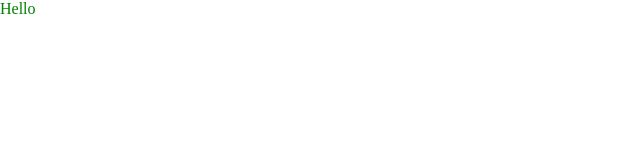
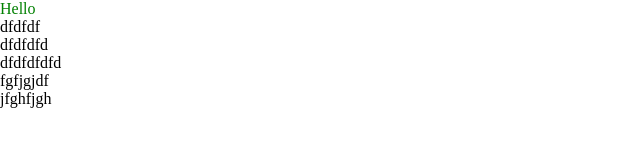
Before and after one commit to VeronikaKan/GitHubTest, a plain HTML site: page index.html in a window 1280 px wide. Shown: the whole page, without its empty margins (0-640 px from the left). Drawn offline with Linux system fonts and the light colour scheme.

Commit message:
third commit

```diff
--- a/index.html
+++ b/index.html
@@ -11,6 +11,23 @@
     <p>
         Hello
     </p>
+    <ul>
+        <li>
+            dfdfdf
+        </li>
+        <li>
+            dfdfdfd
+        </li>
+        <li>
+            dfdfdfdfd
+        </li>
+        <li>
+            fgfjgjdf
+        </li>
+        <li>
+            jfghfjgh
+        </li>
+    </ul>
 
 </body>
 </html>
```
